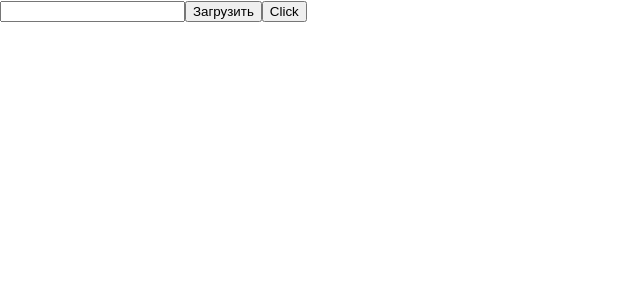
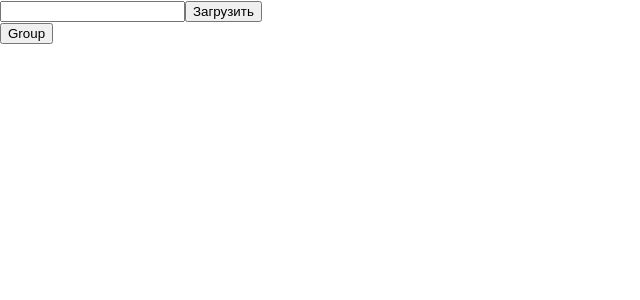
Before and after one commit to depst0r/kodmark-react-ts-, a React (Create React App) app: page / in a window 1280 px wide. Shown: the top 300 px of the page, without its empty margins (0-640 px from the left). Built offline with nearby package versions, Linux system fonts and the light colour scheme.

Commit message:
group-tags(clg)

```diff
--- a/src/App.tsx
+++ b/src/App.tsx
@@ -3,6 +3,7 @@
 import { TodoForm } from './component/TodoForm'
 import { TodoList } from './component/TodoList'
 import { ITodo } from './interfaces'
+import { GroupTags } from './component/GroupTags'
 
 const App: React.FC = () => {
   const [todos, setTodos] = useState<ITodo[]>([])
@@ -23,6 +24,7 @@
       <div className="wrapper">
         <TodoForm onAdd={addHandler} todos={todos} />
         <TodoList todos={todos} />
+        <GroupTags todos={todos} />
       </div>
     </>)
 }
--- /dev/null
+++ b/src/component/GroupTags.tsx
@@ -0,0 +1,21 @@
+import React from 'react'
+import { ITodo } from '../interfaces'
+
+interface TodosProps {
+    todos: ITodo[]
+}
+
+export const GroupTags: React.FC<TodosProps> = ({ todos }) => {
+
+    const groupTag = (event: React.MouseEvent) => {
+        console.log(todos);
+    }
+
+    return <>
+        <button
+            onClick={groupTag}
+        >
+            Group
+    </button>
+    </>
+}
--- a/src/component/TodoForm.tsx
+++ b/src/component/TodoForm.tsx
@@ -13,10 +13,6 @@
 
     const changeHandler = (event: React.ChangeEvent<HTMLInputElement>) => {
         setTag(event.target.value)
-    }
-
-    const groupTag = (event: React.MouseEvent) => {
-        console.log(props.todos);
     }
 
     const clickHandler = (event: React.MouseEvent) => {
@@ -42,7 +38,6 @@
             >
                 Загрузить
             </button>
-            <button onClick={groupTag}>Click</button>
         </div>
     )
 }
```
Also changed, not shown: src/component/dist/GroupTags.js (added), src/component/dist/TodoForm.js, src/dist/App.js.
